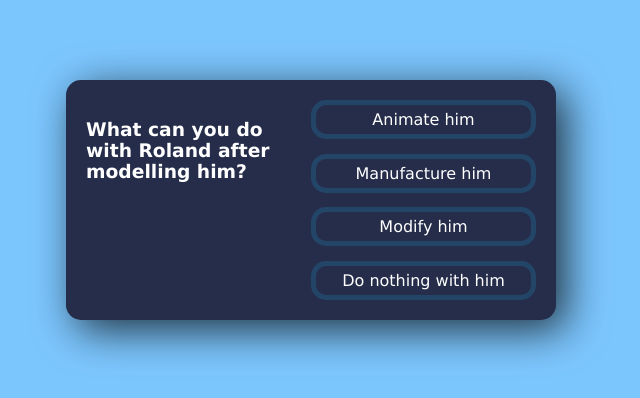
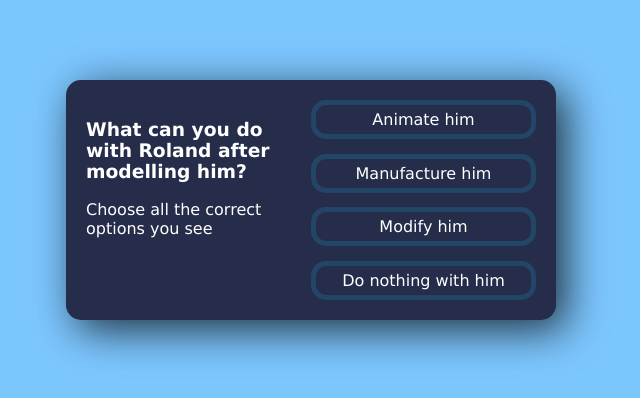
Before and after one commit to Wakodono/stepquiz, a React (Create React App) app: page / in a window 1280 px wide. Shown: the part 200-598 px from the top of the page, without its empty margins (329-969 px from the left). Built offline with nearby package versions, Linux system fonts and the light colour scheme.

Commit message:
updates and bug fixes

```diff
--- a/src/App.js
+++ b/src/App.js
@@ -1,16 +1,15 @@
-import React from 'react'
-import { useState } from 'react'
-import steps from './StepOutput.json'
+import React from "react";
+import { useState } from "react";
+import Container from "react-bootstrap/Container";
+import steps from "./StepOutput.json";
 
 const App = () => {
-  const scoreTotal = steps.data.getStep.stepQuiz.answerOptions.length
-//   const questions = steps.data.getStep.stepQuiz.answerOptions.map((question) => {
-// 	  return (question.answerText)
-//   })
-const questions = steps.data.getStep.stepQuiz
+//   const stepQuiz = steps.data.getStep.stepQuiz;
+//   Object.entries(stepQuiz)
 
-  console.log(questions)
+//   console.log(stepQuiz);
 
+  const questions = steps.data.getStep.stepQuiz;
 
   const [currentQuestion, setCurrentQuestion] = useState(0);
   const [showScore, setShowScore] = useState(false);
@@ -21,46 +20,52 @@ const questions = steps.data.getStep.stepQuiz
       setScore(score + 1);
     }
 
-		const nextQuestion = currentQuestion + 1;
-		if (nextQuestion < questions.length) {
-			setCurrentQuestion(nextQuestion);
-		} else {
-			setShowScore(true);
-		}
-
+    // const nextQuestion = currentQuestion + 1;
+    // if (nextQuestion < questions.length) {
+    // 	setCurrentQuestion(nextQuestion);
+    // } else {
+    // 	setShowScore(true);
+    // }
   };
 
   const handleRestart = () => {
-    setCurrentQuestion(0)
-    setShowScore(false)
-    setScore(0)
-  }
+    setCurrentQuestion(0);
+    setShowScore(false);
+    setScore(0);
+  };
 
   return (
-		<div className='app'>
-			{/* HINT: replace "false" with logic to display the
-      score when the user has answered all the questions */}
-			{false ? (
-				<div className='score-section'>You scored 1 out of {scoreTotal}</div>
+    <Container fluid>
+    	<div className="app">
+	      {showScore ? (
+	        <div className="score-section">
+	          You scored {score} out of {questions.length}
+	        </div>
 	      ) : (
 	        <>
-					<div className='question-section'>
+	          <div className="question-section">
 	            {/* <div className='question-count'>
 								<span>Question 1</span>/{questions.length + 1}
 							</div> */}
-						<div className='question-text'><h3>{questions.questionText}</h3></div>
+	            <div className="question-text">
+	              <h3>{questions.questionText}</h3>
 	            </div>
-					<div className='answer-section'>
-						{
-							questions.answerOptions.map((answerOption, index) => (
-								<button>{answerOption.answerText}</button>
-							))
-						}
+	            <div className="question-text">
+	              <p>Choose all the correct options you see</p>
+	            </div>
+	          </div>
+	          <div className="answer-section">
+	            {questions.answerOptions.map((answerOption, index) => (
+	              <button onClick={() => handleAnswerOptionClick(answerOption.isCorrect)} key={index}>
+	                {answerOption.answerText}
+	              </button>
+	            ))}
 	          </div>
 	        </>
 	      )}
 	    </div>
+    </Container>
   );
-}
+};
 
-export default App
+export default App;
```
Also changed, not shown: src/api/questions.js (deleted, +0 -38 lines), src/setupTests.js (deleted, +0 -5 lines), 1 other file (tests, documents, lock files or other folders). Lines whose indentation alone changed are shown as unchanged.
